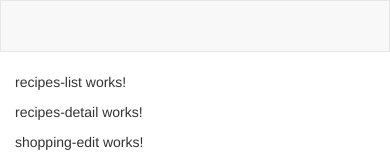
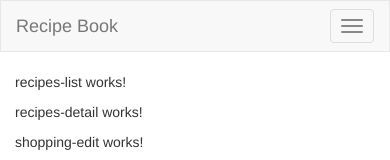
Before and after one commit to espacedefock/my-grocery-store, an Angular app: page / in a window 390 px wide. Shown: the top 160 px of the page. Built offline with nearby package versions, Linux system fonts and the light colour scheme.

Commit message:
51.Add Hamburger Menu

```diff
--- a/src/app/header/header.component.html
+++ b/src/app/header/header.component.html
@@ -1,9 +1,15 @@
 <nav class="navbar navbar-default">
     <div class="container-fluid">
         <div class="navbar-header">
-            <a class="navbar-brand" href="#"></a>
+            <button type="button" class="navbar-toggle" (click)="collapsed = !collapsed">
+                <span class="icon-bar" *ngFor="let iconBar of [1, 2, 3]"></span>
+            </button>
+            <a routerLink="/" class="navbar-brand">Recipe Book</a>
         </div>
-        <div class="collapse navbar-collapse">
+        <div class="navbar-collapse"
+            [class.collapse]="collapsed"
+            (window:resize)="collapsed = true"
+        >
             <ul class="nav navbar-nav">
                 <li>
                     <a href="#">Recipes</a>
--- a/src/app/header/header.component.ts
+++ b/src/app/header/header.component.ts
@@ -5,5 +5,5 @@
     templateUrl: './header.component.html'
 })
 export class HeaderComponent{
-
+    collapsed = true;
 }
```
